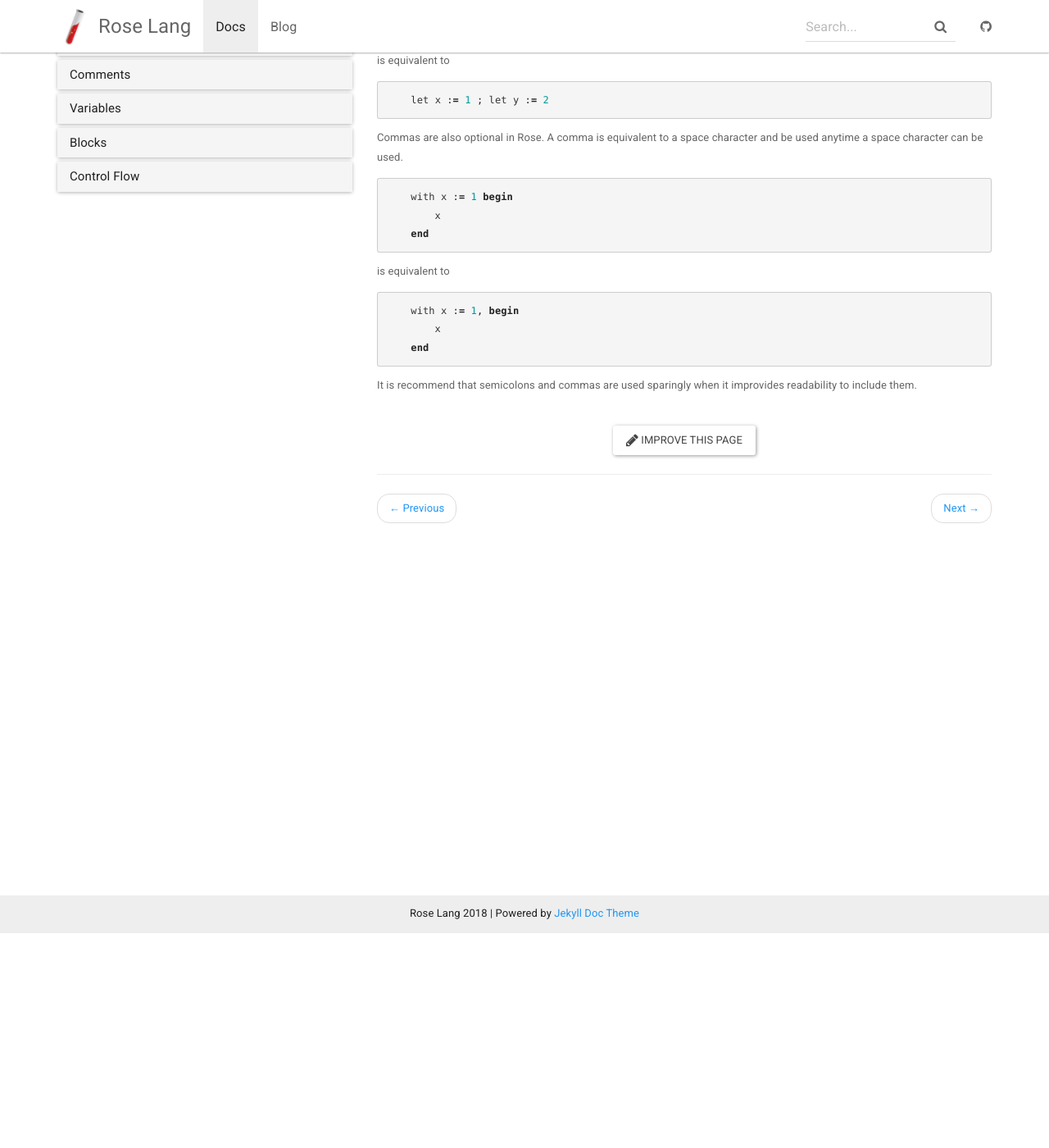
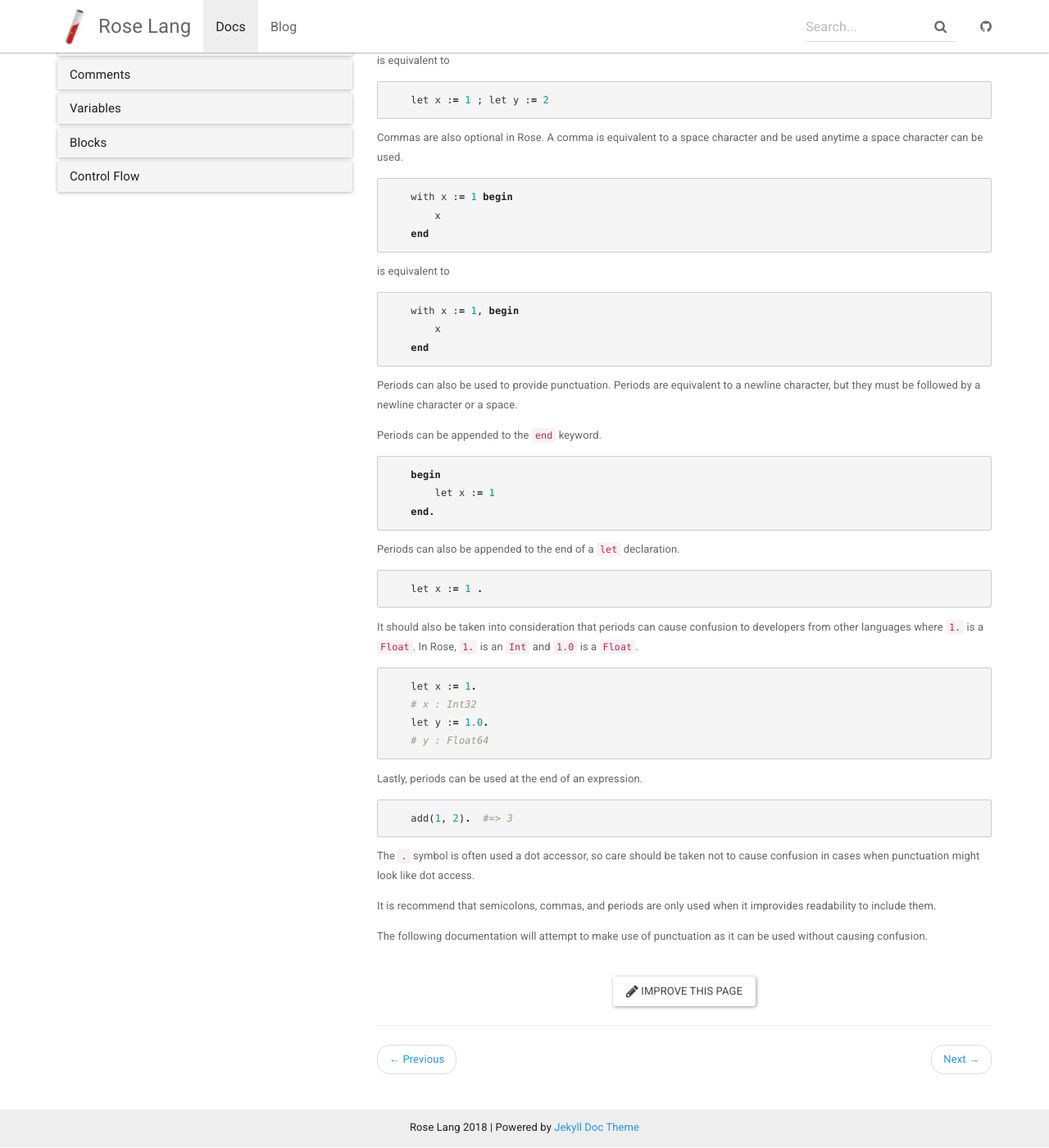
Before and after one commit to ttowncompiled/Rose, a Jekyll site: the page built from _docs/punctuation.md, in a window 1280 px wide and 1400 px high, scrolled down 262 px. Shown: the whole window at 82% size. Built offline with Jekyll 4.4.1, drawn with Linux system fonts in a browser that asks for light colours; nearby versions of some CDN libraries.

Commit message:
Adds periods to punctuation.

```diff
--- a/_docs/punctuation.md
+++ b/_docs/punctuation.md
@@ -32,4 +32,39 @@ is equivalent to
     end
 {% endhighlight %}
 
-It is recommend that semicolons and commas are used sparingly when it improvides readability to include them.
+Periods can also be used to provide punctuation. Periods are equivalent to a newline character, but they must be followed by a newline character or a space.
+
+Periods can be appended to the `end` keyword.
+
+{% highlight ruby %}
+    begin
+        let x := 1
+    end.
+{% endhighlight %}
+
+Periods can also be appended to the end of a `let` declaration.
+
+{% highlight ruby %}
+    let x := 1 .
+{% endhighlight %}
+
+It should also be taken into consideration that periods can cause confusion to developers from other languages where `1.` is a `Float`. In Rose, `1.` is an `Int` and `1.0` is a `Float`.
+
+{% highlight ruby %}
+    let x := 1.
+    # x : Int32
+    let y := 1.0.
+    # y : Float64
+{% endhighlight %}
+
+Lastly, periods can be used at the end of an expression.
+
+{% highlight ruby %}
+    add(1, 2).  #=> 3
+{% endhighlight %}
+
+The `.` symbol is often used a dot accessor, so care should be taken not to cause confusion in cases when punctuation might look like dot access.
+
+It is recommend that semicolons, commas, and periods are only used when it improvides readability to include them.
+
+The following documentation will attempt to make use of punctuation as it can be used without causing confusion.
```
